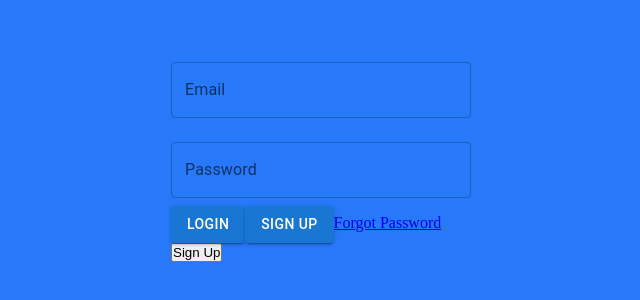
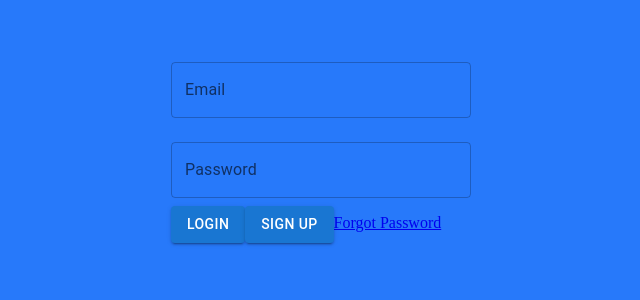
Before and after one commit to samkurianshaju/Turf-Managment-Frontend, a React (Create React App) app: page / in a window 1280 px wide. Shown: the part 154-454 px from the top of the page, without its empty margins (179-819 px from the left). Built offline with nearby package versions, Linux system fonts and the light colour scheme.

Commit message:
forgotpassword link added

```diff
--- a/src/Components/Home/Home.jsx
+++ b/src/Components/Home/Home.jsx
@@ -6,6 +6,7 @@ import Header from '../Header';
 import "./Home.css" ;
 
 const Home = () => {
+  const navigate = useNavigate();
   return (
     <div className="home">
       <div className='frmhome'>
@@ -14,11 +15,8 @@ const Home = () => {
             <TextField margin="normal" fullWidth variant='outlined' name='email' id="email" label="Email"/>
             <TextField margin="normal" fullWidth variant='outlined' name='password' id="password" label="Password"/>
             <Button variant='contained' type='Submit'>Login</Button>
-            <Button variant='contained' type='Submit'>Sign Up</Button>
-            <Link className="btn1" to={{ pathname: "/createaccount" }}>Forgot Password</Link>
-            <Link to="/createaccount">
-              <button>Sign Up</button>
-           </Link>
+            <Button variant='contained' onClick={() => navigate("/createaccount")}>Sign Up</Button>
+            <Link className="btn1" to={{ pathname: "/forgotpassword" }}>Forgot Password</Link>
           </Box>
         </form>
       </div>
```
